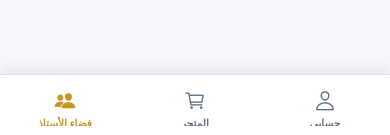
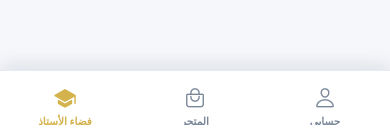
Before and after one commit to salempub1-dotcom/AppAlmiraj, a React Native app: screen /Main in a window 390 px wide. Shown: the part 706-841 px from the top of the page. Built offline with nearby package versions, Linux system fonts and the light colour scheme.

Commit message:
Refine bottom navigation with educational theme

```diff
--- a/src/navigation/BottomTabs.tsx
+++ b/src/navigation/BottomTabs.tsx
@@ -12,16 +12,17 @@ import { StoreStackNavigator } from './StoreStackNavigator';
 const Tab = createBottomTabNavigator();
 
 const icons = {
-  Community: { active: 'people' as const, inactive: 'people-outline' as const },
-  Store: { active: 'cart' as const, inactive: 'cart-outline' as const },
+  Community: { active: 'school' as const, inactive: 'school-outline' as const },
+  Store: { active: 'bag-handle' as const, inactive: 'bag-handle-outline' as const },
   Profile: { active: 'person' as const, inactive: 'person-outline' as const }
 } as const;
 
 export function BottomTabs() {
-  const { colors } = useTheme();
+  const { colors, mode } = useTheme();
   const { t, language } = useLanguage();
   const insets = useSafeAreaInsets();
-  const bottomInset = Math.max(insets.bottom, 6);
+  const bottomInset = Math.max(insets.bottom, 7);
+  const dark = mode === 'dark';
 
   return (
     <Tab.Navigator
@@ -32,41 +33,64 @@ export function BottomTabs() {
 
         return {
           headerShown: false,
-          tabBarActiveTintColor: '#C89522',
-          tabBarInactiveTintColor: '#607086',
+          tabBarActiveTintColor: dark ? '#E5C96A' : '#D4B24C',
+          tabBarInactiveTintColor: dark ? '#8190A8' : '#7A879A',
           tabBarHideOnKeyboard: true,
           tabBarLabelStyle: {
             fontSize: 10.5,
             fontWeight: '800',
-            marginTop: 1,
+            marginTop: 2,
             marginBottom: 1
           },
           tabBarIcon: ({ color, focused }) => {
             const icon = icons[route.name as keyof typeof icons];
-            return <Ionicons name={focused ? icon.active : icon.inactive} color={color} size={22} />;
+            return (
+              <Ionicons
+                name={focused ? icon.active : icon.inactive}
+                color={color}
+                size={focused ? 23 : 22}
+              />
+            );
           },
           tabBarStyle: hideForAuth
             ? { display: 'none' }
             : {
-                backgroundColor: colors.card,
-                borderTopColor: colors.border,
+                backgroundColor: dark ? '#0E1A2D' : '#FFFFFF',
+                borderTopColor: dark ? '#213149' : '#E7ECF2',
                 borderTopWidth: 1,
-                height: 58 + bottomInset,
-                paddingTop: 7,
+                height: 61 + bottomInset,
+                paddingTop: 8,
                 paddingBottom: bottomInset,
-                elevation: 8,
+                elevation: 14,
                 shadowColor: '#0B1833',
-                shadowOpacity: 0.08,
-                shadowRadius: 12,
-                shadowOffset: { width: 0, height: -4 }
+                shadowOpacity: dark ? 0.24 : 0.1,
+                shadowRadius: 18,
+                shadowOffset: { width: 0, height: -5 }
               },
-          tabBarItemStyle: { paddingTop: 0 }
+          tabBarItemStyle: {
+            paddingTop: 0,
+            borderRadius: 18,
+            marginHorizontal: 5
+          },
+          sceneStyle: { backgroundColor: colors.background }
         };
       }}
     >
-      <Tab.Screen name="Community" component={CommunityStackNavigator} options={{ tabBarLabel: getCommunityCopy(language).nav.feed }} />
-      <Tab.Screen name="Store" component={StoreStackNavigator} options={{ tabBarLabel: t('nav.store') }} />
-      <Tab.Screen name="Profile" component={ProfileStackNavigator} options={{ tabBarLabel: t('nav.profile') }} />
+      <Tab.Screen
+        name="Community"
+        component={CommunityStackNavigator}
+        options={{ tabBarLabel: getCommunityCopy(language).nav.feed }}
+      />
+      <Tab.Screen
+        name="Store"
+        component={StoreStackNavigator}
+        options={{ tabBarLabel: t('nav.store') }}
+      />
+      <Tab.Screen
+        name="Profile"
+        component={ProfileStackNavigator}
+        options={{ tabBarLabel: t('nav.profile') }}
+      />
     </Tab.Navigator>
   );
 }
```
